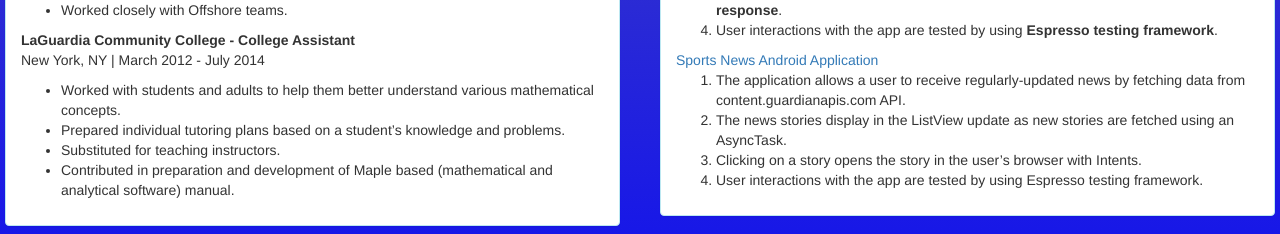
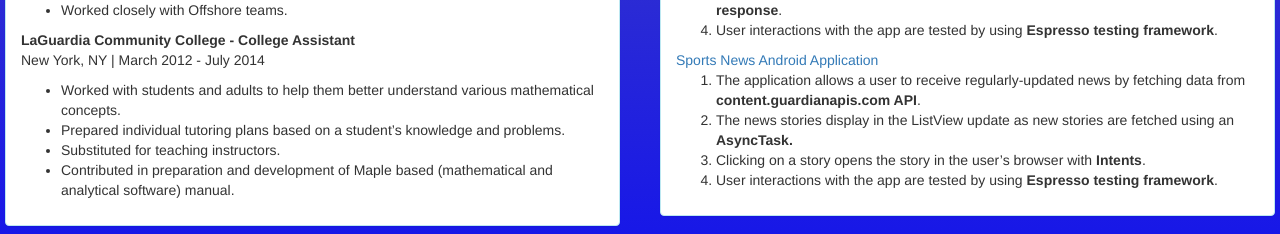
Before and after one commit to KatsiarynaMashokha/my-portfolio, a plain HTML site: page index.html in a window 1280 px wide. Shown: the part 1046-1280 px from the top of the page. Drawn offline with Linux system fonts and the light colour scheme.

Commit message:
It will modify some text

```diff
--- a/index.html
+++ b/index.html
@@ -105,10 +105,10 @@
                 </ol>
                 <a href="https://github.com/KatsiarynaMashokha/Sports-News-App">Sports News Android Application</a>
                 <ol>
-                  <li>The application allows a user to receive regularly-updated news by fetching data from content.guardianapis.com API.</li>
-                  <li>The news stories display in the ListView update as new stories are fetched using an AsyncTask.</li>
-                  <li>Clicking on a story opens the story in the user’s browser with Intents.</li>
-                  <li>User interactions with the app are tested by using Espresso testing framework.</li>
+                  <li>The application allows a user to receive regularly-updated news by fetching data from <span class="important">content.guardianapis.com API</span>.</li>
+                  <li>The news stories display in the ListView update as new stories are fetched using an <span class="important">AsyncTask<span>.</li>
+                  <li>Clicking on a story opens the story in the user’s browser with <span class="important">Intents</span>.</li>
+                  <li>User interactions with the app are tested by using <span class="important">Espresso testing framework</span>.</li>
                 </ol>
               </div>
             </div>
```
